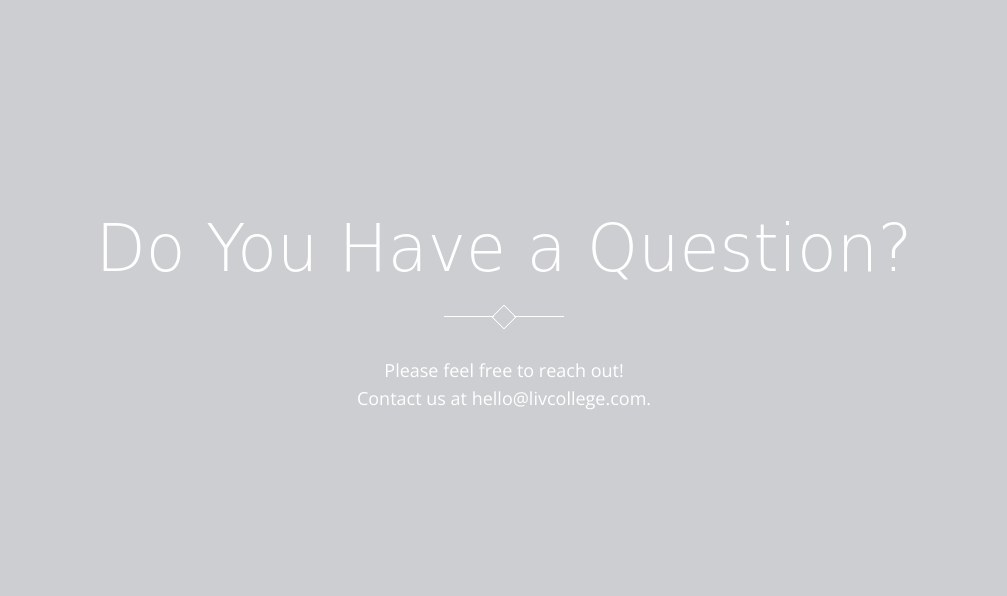
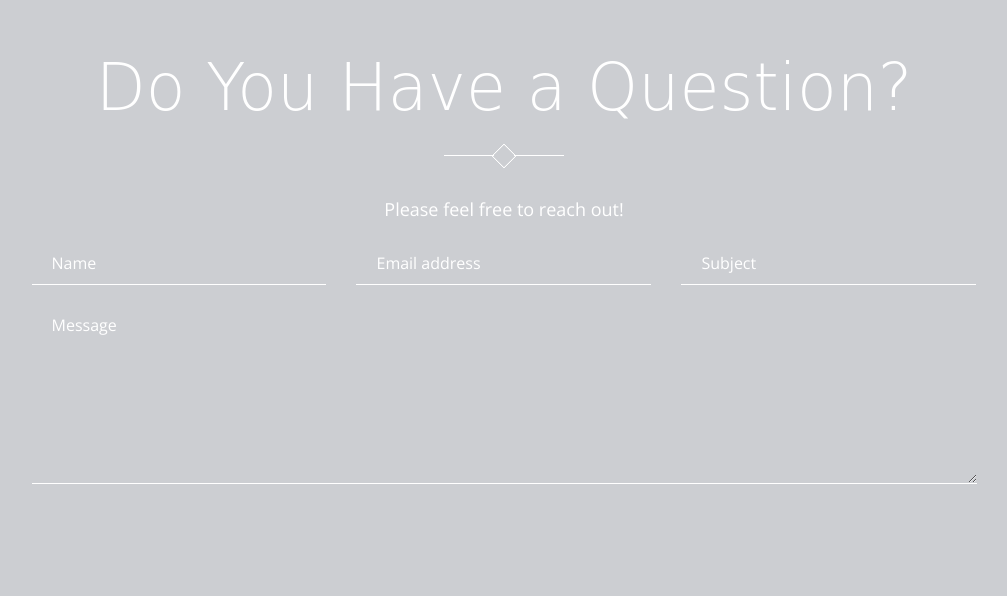
Before and after one commit to lilsplat/lilsplat.github.io, a plain HTML site: page index.html in a window 1280 px wide. Shown: the part 3279-3875 px from the top of the page, without its empty margins (136-1143 px from the left). Drawn offline with nearby package versions, Linux system fonts and the light colour scheme; files whose address does not match are found by name; a web font is replaced by a local one.

Commit message:
temp add form

```diff
--- a/index.html
+++ b/index.html
@@ -264,10 +264,10 @@
 							</div><!-- END SECTION HEADER -->
 							<!-- START SLIDE CONTENT-->
 							<div class="slide-content">
-								<p class="animated" data-animation="fadeInUp" data-animation-delay="400">Please feel free to reach out!<br>Contact us at <a href="mailto:hello@livcollege.com">hello@livcollege.com</a>.</p>
+								<p class="animated" data-animation="fadeInUp" data-animation-delay="400">Please feel free to reach out!</p>
+								<!-- <p><br>Contact us at <a href="mailto:hello@livcollege.com">hello@livcollege.com</a>.</p> -->
 
 								<!-- START CONTACT FORM -->
-								<!--
 								<form method="post" action="send-mail.php" class="contact-form">
 									<div class="row">
 										<div class="col-md-4 animated" data-animation="fadeInUp" data-animation-delay="600">
@@ -284,7 +284,6 @@
 									<div class="response-message"></div>
 									<button class="border-button animated" data-animation="fadeInUp" data-animation-delay="1000" type="submit" id="submit" name="submit">Send Message</button>
 								</form>
-							-->
 								<!-- END CONTACT FORM -->
 
 
```
